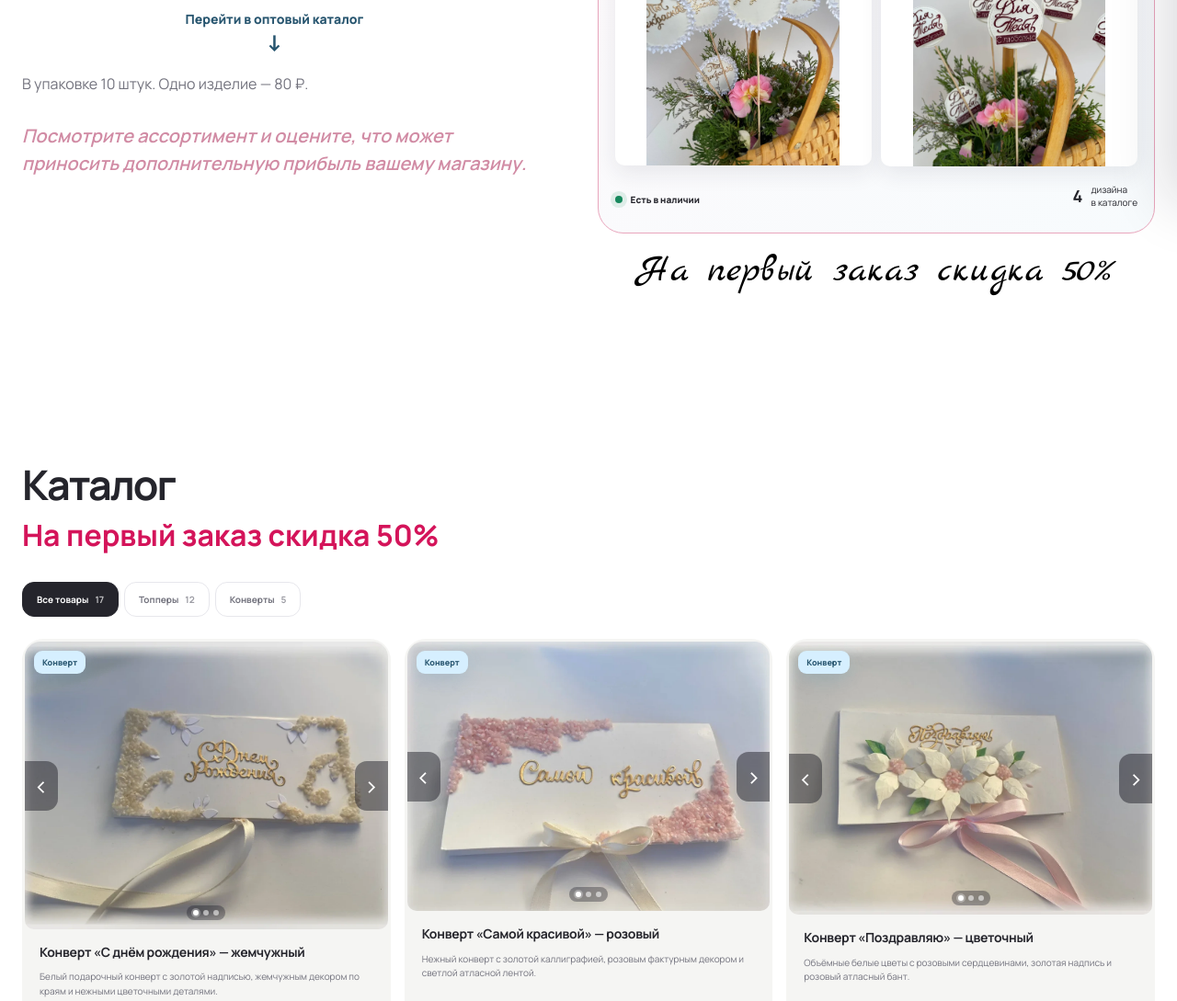
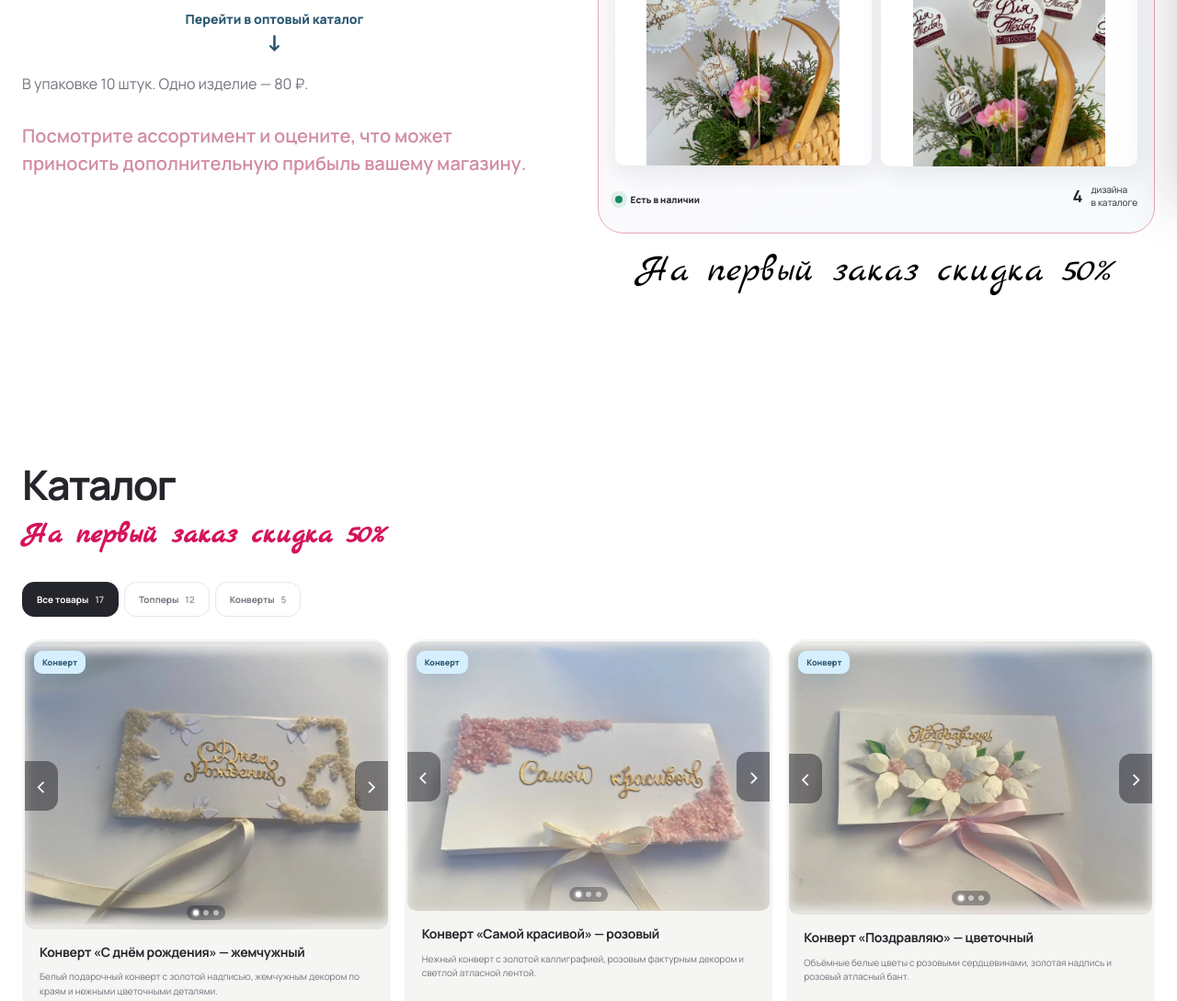
Before and after one commit to LangSage/topper-shop, a plain HTML site: page index.html in a window 1280 px wide. Shown: the part 580-1669 px from the top of the page at 92% size. Drawn offline with nearby package versions, Linux system fonts and the light colour scheme; a web font is replaced by a local one.

Commit message:
Unify site typography while preserving brand and discount script

```diff
--- a/index.html
+++ b/index.html
@@ -69,7 +69,7 @@
         .hero__showcase .hero__envelope { border-radius: 12px; }
         .hero__showcase .hero__envelope--flowers { margin-top: 24px; }
       }
-      .hero .hero__invitation { color: #d18ba4; font-weight: 600; font-style: italic; }
+      .hero .hero__invitation { color: #d18ba4; font-weight: 600; font-style: normal; }
       .hero__visual.hero__visual--envelopes { border: 1px solid #e9a5bc; padding: 18px; }
       .hero__brand { display: flex; align-items: center; justify-content: center; gap: 9px; margin-bottom: 16px; color: #000; font: 400 clamp(24px, 2.5vw, 34px) "Marck Script", cursive; }
       .hero__brand .brand__flower { width: 27px; height: 34px; }
@@ -110,6 +110,9 @@
         .hero .hero__invitation { position: relative; z-index: 4; margin-bottom: -18px; padding: 0 10px; }
         .hero__presentation .hero__visual--envelopes { padding-top: 28px; }
       }
+      body, body * { font-family: "Manrope", sans-serif; font-style: normal; }
+      .brand strong, .hero__brand, .hero__brand *, .hero__offer,
+      .catalog__offer, .catalog__offer * { font-family: "Marck Script", cursive; }
     </style>
   </head>
   <body>
```
